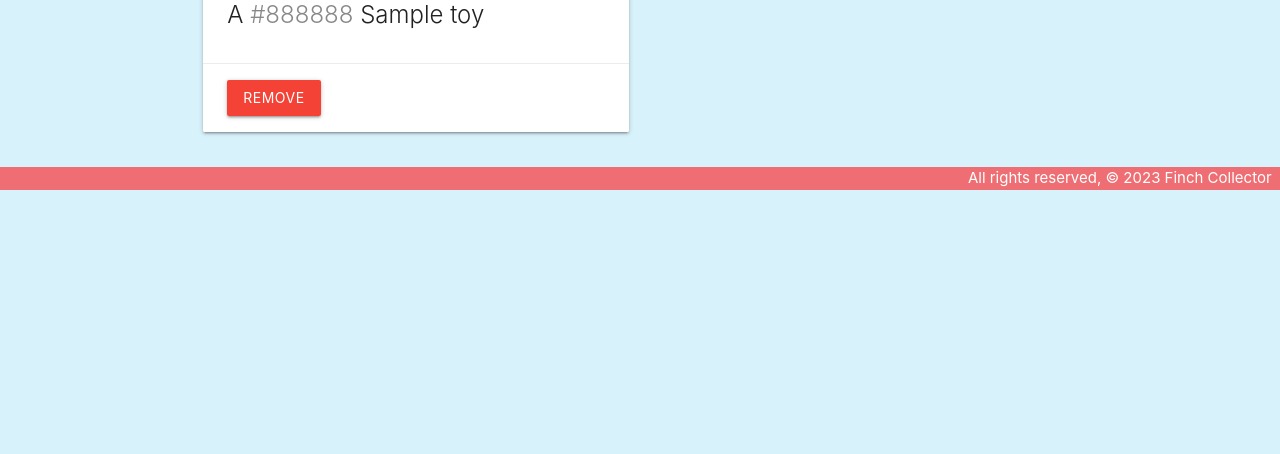
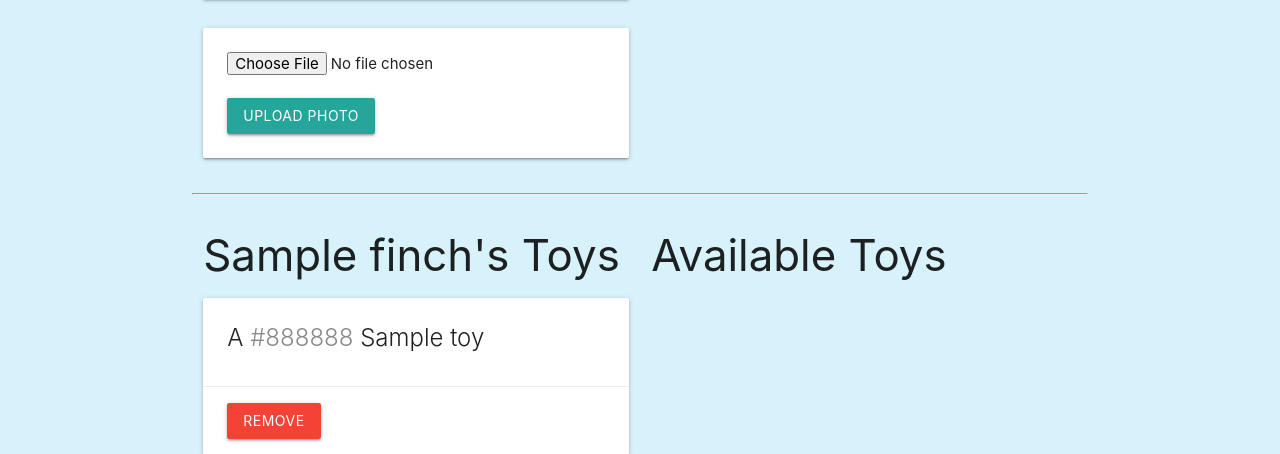
Before and after one commit to drnepal/finch-collector, a Django app: page /finches/1/ in a window 1280 px wide. Shown: the part 796-1250 px from the top of the page. Before the commit the page ends 986 px from the top, so only its background shows below. Run offline with Django 4.2, Linux system fonts and the light colour scheme; tables that the repository leaves empty hold one stand-in row (values such as "Sample post").

Commit message:
aws and auth check color of  feeding

```diff
--- a/finch_collector/urls.py
+++ b/finch_collector/urls.py
@@ -20,4 +20,8 @@
     path('admin/', admin.site.urls),
     # '' represents the "starts with" path
     path('', include('main_app.urls')),
+
+    # include the built-in auth urls for the built-in views
+
+    path('accounts/', include('django.contrib.auth.urls')),
 ]
--- a/main_app/admin.py
+++ b/main_app/admin.py
@@ -1,8 +1,7 @@
-
 
 from django.contrib import admin
 # import your models here
-from .models import Finch, Feeding, Toy
+from .models import Finch, Feeding, Toy, Photo
 
 # Register your models here.
 admin.site.register(Finch)
@@ -10,3 +9,4 @@
 admin.site.register(Feeding)
 
 admin.site.register(Toy)
+admin.site.register(Photo)
--- a/main_app/models.py
+++ b/main_app/models.py
@@ -1,6 +1,8 @@
 from django.db import models
 from django.urls import reverse
 from datetime import date
+
+from django.contrib.auth.models import User
 
 # A tuple of 2-tuples
 MEALS = (
@@ -25,6 +27,9 @@
     description = models.TextField(max_length=250)
     age = models.IntegerField()
     toys = models.ManyToManyField(Toy)
+
+    # Add the foreign key linking to a user instance
+    user = models.ForeignKey(User, on_delete=models.CASCADE)
 
     def fed_for_today(self):
         return self.feeding_set.filter(date=date.today()).count() >= len(MEALS)
@@ -58,3 +63,11 @@
     # change the default sort
     class Meta:
         ordering = ['-date']
+
+
+class Photo(models.Model):
+     url = models.CharField(max_length=200)
+     finch = models.ForeignKey(Finch, on_delete=models.CASCADE)
+
+     def __str__(self):
+        return f"Photo for finch_id: {self.finch_id} @{self.url}"
--- a/main_app/templates/base.html
+++ b/main_app/templates/base.html
@@ -19,10 +19,16 @@
                 </ul>
                 <ul class="right">
                     <li><a href="{% url 'about' %}">About</a></li>
+                    {% if user.is_authenticated %}
                     <li><a href="{% url 'finches_create' %}">Add a Finch</a></li>
                     <li><a href="{% url 'index' %}">View All My Finchs</a></li>
                     <li><a href="{% url 'toys_create' %}">Add a Toy</a></li>
                     <li><a href="{% url 'toys_index' %}">View All Toys</a></li>
+                    <li><a href="{% url 'logout' %}">Log Out</a></li>
+                     {% else %}
+                     <li><a href="{% url 'login' %}">Log In</a></li>
+                    {%endif%}
+
                 </ul>
             </div>
         </nav>
--- a/main_app/templates/finches/detail.html
+++ b/main_app/templates/finches/detail.html
@@ -19,6 +19,20 @@
                     <a href="{% url 'finches_delete' finch.id %}">Delete</a>
                 </div>
             </div>
+            {% for photo in finch.photo_set.all %}
+    <img class="responsive-img card-panel" src="{{photo.url}}" alt="A Beautiful Finch Photo">
+{% empty %}
+    <div class="card-panel teal-text center-align">No Photos Uploaded</div>
+{% endfor %}
+
+<!-- new code below -->
+<form action="{% url 'add_photo' finch.id %}" enctype="multipart/form-data" method="POST" class="card-panel">
+    {% csrf_token %}
+    <input type="file" name="photo-file">
+    <br><br>
+    <button type="submit" class="btn">Upload Photo</button>
+</form>
+
         </div>
         <div class="col s6">
             <form action="{% url 'add_feeding' finch.id %}" method="POST">
--- a/main_app/urls.py
+++ b/main_app/urls.py
@@ -17,8 +17,13 @@
     path('finches/<int:finch_id>/', views.finches_detail, name='detail'),
     # add association
     path('finches/<int:finch_id>/assoc_toy/<int:toy_id>/', views.assoc_toy, name='assoc_toy'),
+
     # add unassociation
     path('finches/<int:finch_id>/unassoc_toy/<int:toy_id>/', views.unassoc_toy, name='unassoc_toy'),
+
+     # add_photo
+    path('finches/<int:finch_id>/add_photo/', views.add_photo, name='add_photo'),
+    # toys down here
     # index, show, create, update, delete
     path('toys/', views.ToyList.as_view(), name='toys_index'),
     path('toys/create/', views.ToyCreate.as_view(), name='toys_create'),
--- a/main_app/views.py
+++ b/main_app/views.py
@@ -2,8 +2,18 @@
 from django.views.generic.edit import CreateView, UpdateView, DeleteView
 from django.views.generic import ListView
 from django.views.generic.detail import DetailView
-from .models import Finch, Toy
+from .models import Finch, Toy, Photo
 from .forms import FeedingForm
+import uuid #python package for creating unique identifiers
+import boto3 #what we'll use to connect to s3
+from django.conf import settings
+
+
+AWS_ACCESS_KEY= settings.AWS_ACCESS_KEY
+AWS_SECRET_ACCESS_KEY= settings.AWS_SECRET_ACCESS_KEY
+S3_BUCKET= settings.S3_BUCKET
+S3_BASE_URL= settings.S3_BASE_URL
+
 
 # temporary finches for building templates
 # finches = [
@@ -116,3 +126,33 @@
 class ToyDelete(DeleteView):
     model = Toy
     success_url = '/toys/'
+
+# view for adding photos
+def add_photo(request, finch_id):
+    # photo-file will be the name attribute of our form input
+    photo_file = request.FILES.get('photo-file', None)
+    # use conditional logic to make sure a file is present
+    if photo_file:
+        # S3_BASE_URL
+        # if present, we'll use this to create a reference to the boto3 client
+        s3 = boto3.client('s3', aws_access_key_id=AWS_ACCESS_KEY, aws_secret_access_key=AWS_SECRET_ACCESS_KEY)
+        # create a unique key for our photos
+        key = uuid.uuid4().hex[:6] + photo_file.name[photo_file.name.rfind('.'):]
+        # we're going to use try....except which is just like try...finchch in js
+        # to handle the situation if anything should go wrong
+        try:
+            # if success
+            s3.upload_fileobj(photo_file, S3_BUCKET, key)
+            # build the full url string to upload to s3
+            url = f"{S3_BASE_URL}{S3_BUCKET}/{key}"
+            # if our upload(that used boto3) was successful
+            # we want to use that photo lofinchion to create a Photo model
+            photo = Photo(url=url, finch_id=finch_id)
+            # save the instance to the db
+            photo.save()
+        except Exception as error:
+            # print an error message
+            print('Error uploading photo', error)
+            return redirect('detail', finch_id=finch_id)
+    # upon success redirect to detail page
+    return redirect('detail', finch_id=finch_id)
```
Also changed, not shown: finch_collector/settings.py (+21 -1 lines), main_app/templates/registration/login.html (added, +12 -0 lines), main_app/migrations/0003_photo.py (added), main_app/migrations/0004_finch_user.py (added), 1 other file.
